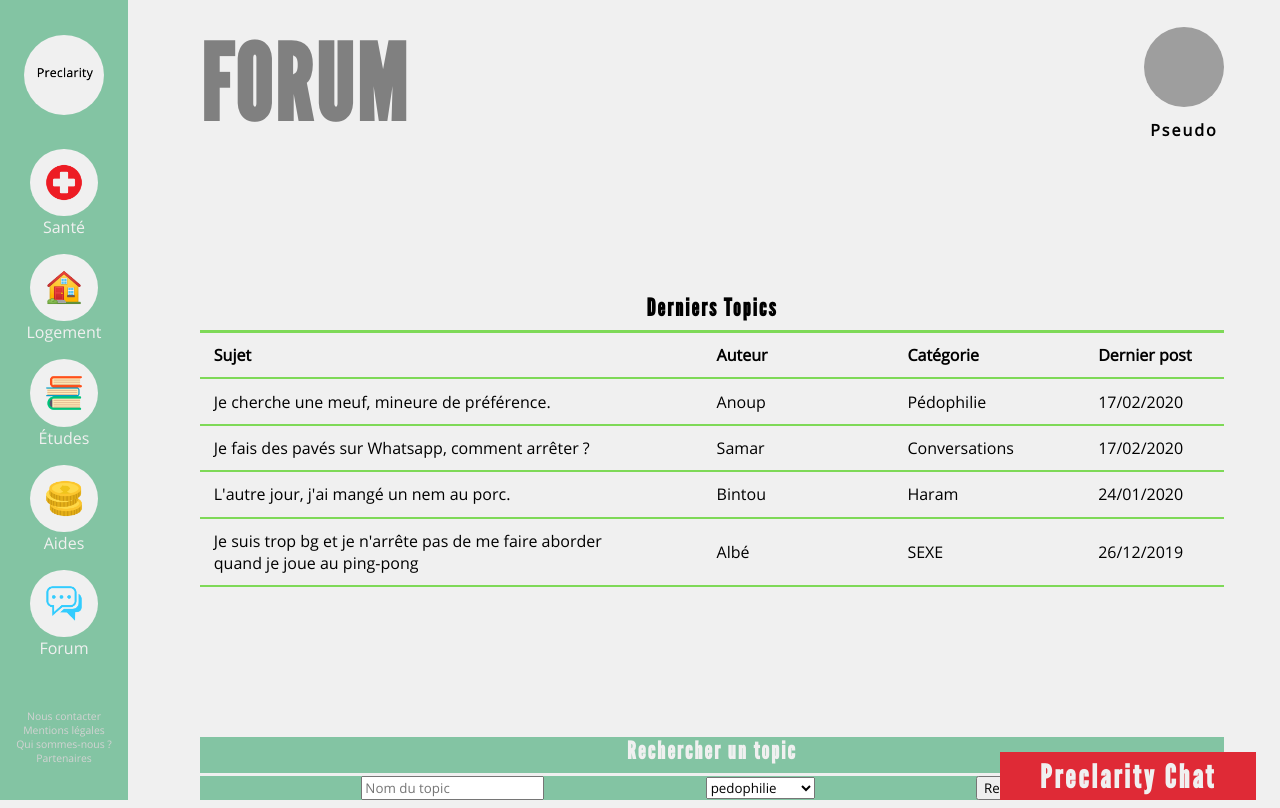
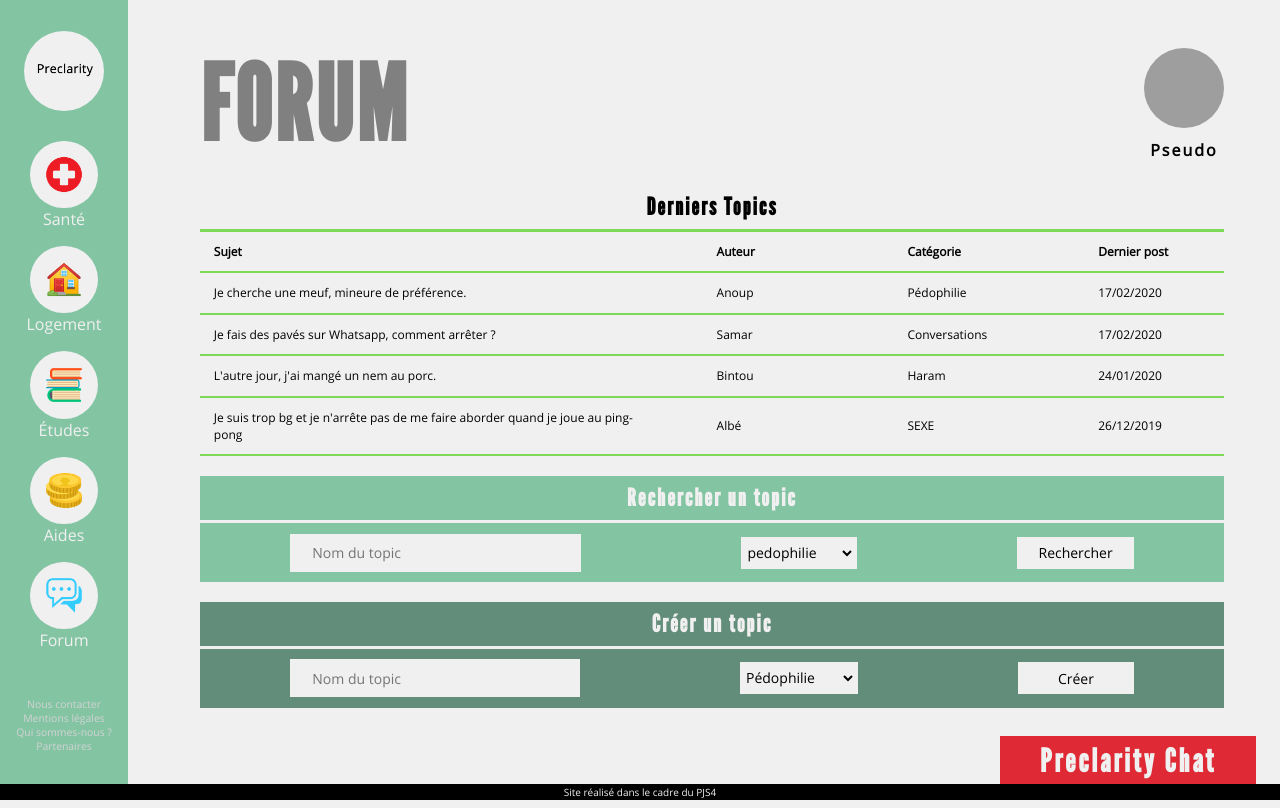
Before and after one commit to SamarMel/pjs4, a PHP site: page /View/forum/forum.php in a window 1280 px wide. Run offline with PHP 8.4, Linux system fonts and the light colour scheme; grey boxes are pictures that could not be loaded.

Commit message:
css menu, footer, forum

```diff
--- a/View/css/chatbox.css
+++ b/View/css/chatbox.css
@@ -1,6 +1,6 @@
 #chatbox {
-    position: absolute;
-    bottom: 0;
+    position: fixed;
+    bottom: 2vh;
     right: 3vh;
     height: 6vh;
     width: 20vw;
--- /dev/null
+++ b/View/css/footer.css
@@ -0,0 +1,14 @@
+#footer {
+    background: #000;
+    color: var(--color-light);
+    text-align: center;
+    height: 2vh;
+    font-size: 1.25vh;
+    position: fixed;
+    bottom: 0;
+    left: 0;
+    display: flex;
+    align-items: center;
+    justify-content: center;
+    width: 100vw;
+}
--- a/View/css/forum.css
+++ b/View/css/forum.css
@@ -3,9 +3,10 @@
     margin-left: 15vw;
     display: flex;
     flex-direction: column;
-    justify-content: space-between;
+    justify-content: space-evenly;
     align-items: center;
-    height: 99vh;
+    height: 90vh;
+    padding-bottom: 1vh;
 }
 
 #header {
@@ -46,7 +47,7 @@
     font-family: "OpenSans", sans-serif;
 }
 
-#derniers_topics, #rechercher-topic {
+#derniers_topics, #rechercher-topic, #creer-topic {
     width: 100%;
 }
 
@@ -54,11 +55,15 @@
     background: var(--color-forum-2);
 }
 
+#creer-topic {
+    background: var(--color-forum-3);
+}
+
 h2 {
     text-align: center;
     padding-bottom: 1vh;
     margin-bottom: 0;
-    margin-top: 0;
+    margin-top: 1vh;
     font-size: 3vh;
     letter-spacing: 2px;
     font-family: "League Gothic", "OpenSans", sans-serif;
@@ -68,7 +73,7 @@ h2 {
     border-bottom: var(--color-forum-1) solid 3px;
 }
 
-#rechercher-topic>h2 {
+#rechercher-topic>h2, #creer-topic>h2 {
     border-bottom: var(--color-light) solid 3px;
     color: var(--color-light);
 }
@@ -103,6 +108,7 @@ h2 {
 .row>* {
     text-align: left;
     overflow: hidden;
+    font-size: 1.5vh;
 }
 
 .row>.sujet {
@@ -119,7 +125,44 @@ h2 {
 
 .forum-form {
     display: flex;
-    justify-content: space-evenly;
+    justify-content: center;
     align-items: center;
     flex-direction: row;
+    padding: 1%;
 }
+
+.forum-form>input, .forum-form>select {
+    background: var(--color-light);
+    font-size: 1.75vh;
+    margin-left: 10vh;
+    margin-right: 10vh;
+    height: 4vh;
+    width: 15vh;
+    border: var(--color-light) solid 2px;
+}
+
+.forum-form>input:not([type="submit"]) {
+    width: 20vw;
+    padding-left: 2%;
+    padding-right: 2%;
+}
+
+.forum-form>input:hover {
+    background: #e0e0e0;
+}
+
+.forum-form>input:focus {
+    background: #d0d0d0;
+    border: black solid 2px;
+}
+
+.forum-form>input[type="submit"]:hover {
+    background: var(--color-forum-1);
+    cursor: pointer;
+}
+
+.forum-form>input[type="submit"]:focus {
+     background: black;
+     color: var(--color-light);
+     cursor: pointer;
+ }
--- a/View/css/menu.css
+++ b/View/css/menu.css
@@ -4,7 +4,7 @@
     top: 0;
     left: 0;
     width: 10vw;
-    height: 100vh;
+    height: 98vh;
     display: flex;
     flex-direction: column;
     justify-content: space-evenly;
@@ -19,7 +19,7 @@
     padding: 1vh;
 }
 
-#menu>ul{
+#menu>ul {
     list-style: none;
     margin: 0;
     padding: 0;
@@ -29,22 +29,30 @@
     align-items: center;
 }
 
-#menu>ul>li{
+#menu>ul>li {
     display: flex;
     flex-direction: column;
     justify-content: flex-start;
     align-items: center;
 }
 
-#menu>ul>li>a{
+#menu>ul>li>a {
     color: var(--color-light);
     text-decoration: none;
     font-size: 2vh;
 }
 
+#nav>li>a:hover {
+    filter: brightness(85%);
+}
+
 #infos>li>a {
     font-size: 1.3vh !important;
     color: lightgray !important;
+}
+
+#infos>li>a:hover {
+    filter: brightness(125%);
 }
 
 #nav>li {
--- a/View/forum/forum.php
+++ b/View/forum/forum.php
@@ -63,8 +63,8 @@
             <div id="rechercher-topic">
                 <h2>Rechercher un topic</h2>
                 <form class="forum-form" action="???" method="???">
-                    <input type="text" placeholder="Nom du topic" name="topicName">
-                    <select name="categories">
+                    <input type="text" placeholder="Nom du topic" id="rechercherTopicName" name="topicName">
+                    <select name="categories" id="rechercherTopicCategorie">
                         <option value="pedophilie">pedophilie</option>
                         <option value="conversations">conversations</option>
                         <option value="haram">haram</option>
@@ -73,9 +73,24 @@
                     <input type="submit" value="Rechercher">
                 </form>
             </div>
+
+            <div id="creer-topic">
+                <h2>Créer un topic</h2>
+                <form class="forum-form" action="???" method="???">
+                    <input type="text" placeholder="Nom du topic" id="creerTopicName" name="topicName">
+                    <select name="categories" id="creerTopicCategorie">
+                        <option value="pedophilie">Pédophilie</option>
+                        <option value="conversations">Conversations</option>
+                        <option value="haram">Haram</option>
+                        <option value="sexe">Sexe</option>
+                    </select>
+                    <input type="submit" value="Créer">
+                </form>
+            </div>
         </div>
 
         <!-- Chatbox -->
         <?php require (dirname(__FILE__) . "/../modules/chatbox.html"); ?>
+        <?php require (dirname(__FILE__) . "/../modules/footer.tpl"); ?>
     </body>
 </html>
--- a/View/modules/chatbox.html
+++ b/View/modules/chatbox.html
@@ -1,5 +1,5 @@
-<link rel="stylesheet" href="http://pjs4.ulyssebouchet.fr/View/css/style.css?v=545">
-<link rel="stylesheet" href="http://pjs4.ulyssebouchet.fr/View/css/chatbox.css?v=545">
+<link rel="stylesheet" href="http://pjs4.ulyssebouchet.fr/View/css/style.css">
+<link rel="stylesheet" href="http://pjs4.ulyssebouchet.fr/View/css/chatbox.css">
 
 <div id="chatbox" class="closed">
     <div id="chatbox-header"><h1>Preclarity Chat</h1></div>
--- a/View/modules/footer.tpl
+++ b/View/modules/footer.tpl
@@ -0,0 +1,3 @@
+<link rel="stylesheet" href="../css/style.css">
+<link rel="stylesheet" href="../css/footer.css">
+<div id="footer">Site réalisé dans le cadre du PJS4</div>
```
